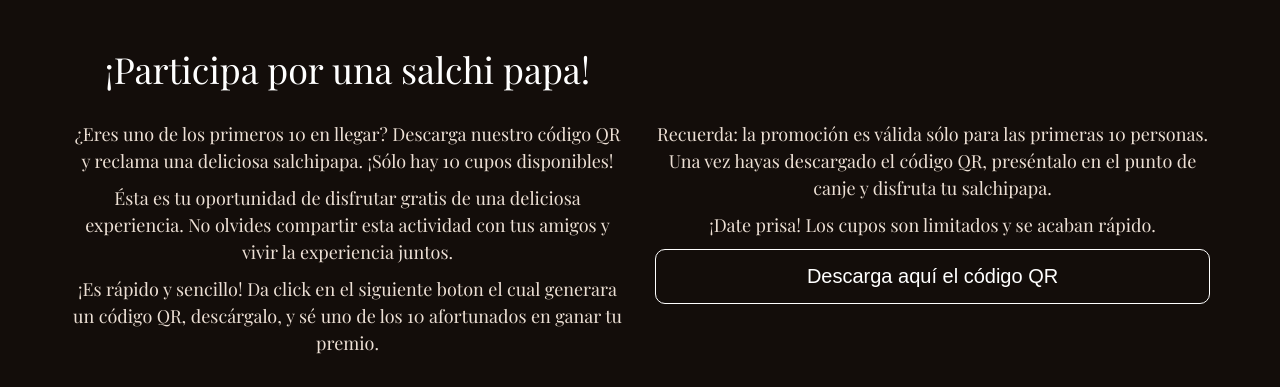
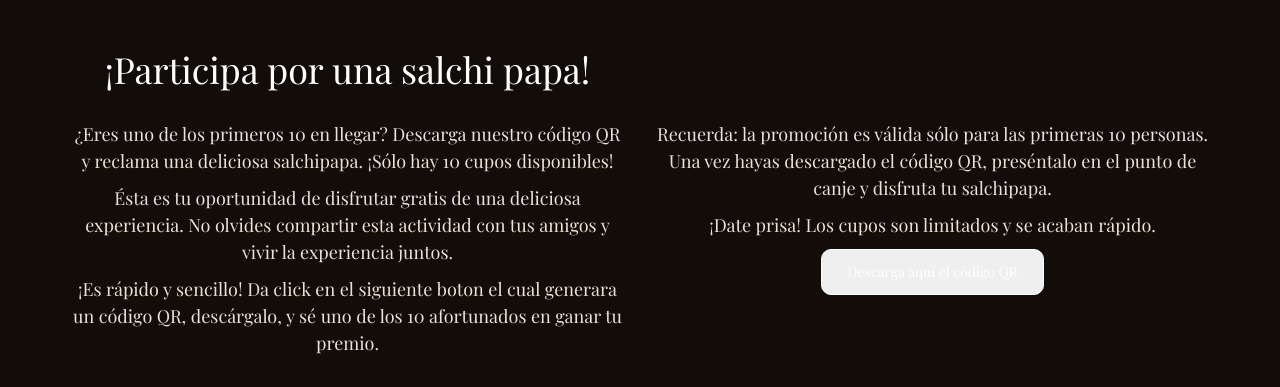
Before and after one commit to sghome/qr-warrior, a plain HTML site: page index.html in a window 1280 px wide. Shown: the part 897-1284 px from the top of the page. Drawn offline with nearby package versions, Linux system fonts and the light colour scheme.

Commit message:
Update index.html

```diff
--- a/index.html
+++ b/index.html
@@ -127,9 +127,11 @@
       <p>Recuerda: la promoción es válida sólo para las primeras 10 personas. Una vez hayas descargado el código QR, preséntalo en el punto de canje y disfruta tu salchipapa.</p>
       <p>¡Date prisa! Los cupos son limitados y se acaban rápido.</p>
 
-      <div id="getLinkButton" class="button">
-          <span>Descarga aquí el código QR</span>
-      </div>
+
+
+      <!-- Cambia el div por un botón -->
+<button id="getLinkButton" class="button">Descarga aquí el código QR</button>
+
 
  <a id="dynamicLink" href="#" target="_blank" style="display:none;">Open Link</a>
 
```
